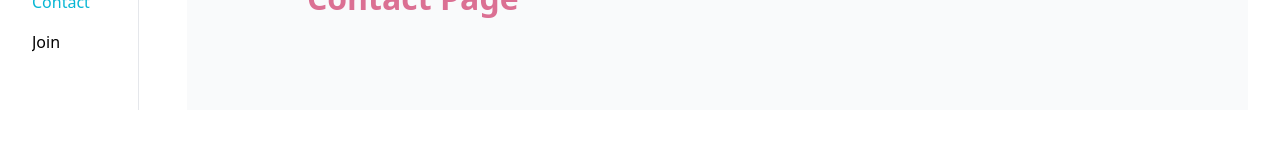
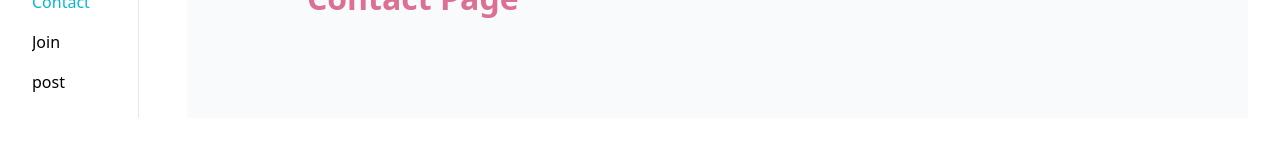
Before and after one commit to farukwebcode21/next-started, a Next.js app: page /contact in a window 1280 px wide. Shown: the part 250-406 px from the top of the page. Built offline with nearby package versions, Linux system fonts and the light colour scheme.

Commit message:
suspensan and loding

```diff
--- a/app/(company)/layout.jsx
+++ b/app/(company)/layout.jsx
@@ -20,6 +20,9 @@ const CompanyLayout = ({ children }) => {
               <li>
                 <NavLink href={'/join'}>Join</NavLink>
               </li>
+              <li>
+                <NavLink href={'/posts/learn-nextjs'}>post</NavLink>
+              </li>
             </ul>
           </nav>
         </div>
--- /dev/null
+++ b/app/loading.js
@@ -0,0 +1,13 @@
+import React from 'react'
+
+const Loading = () => {
+  return (
+    <section className='py-24'>
+      <div className='container'>
+        <h1 className='text-2xl'>Loading.....</h1>
+      </div>
+    </section>
+  )
+}
+
+export default Loading
```
